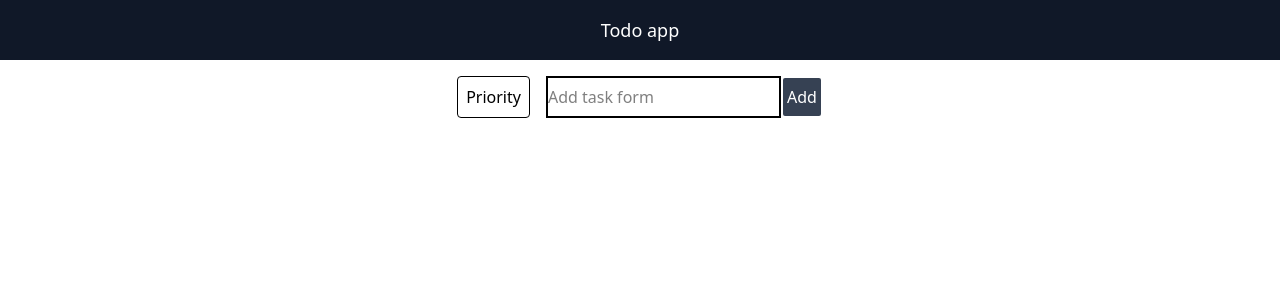
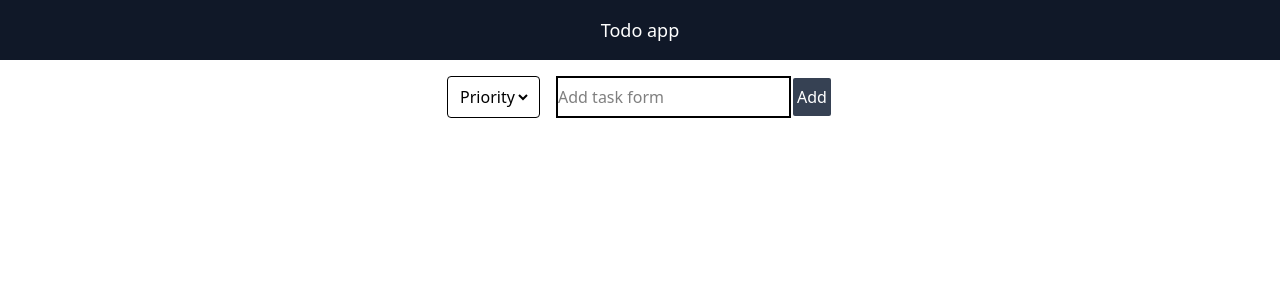
Before and after one commit to loverboykosu/todo_app, a React (Vite) app: page / in a window 1280 px wide. Shown: the top 300 px of the page. Built offline with nearby package versions, Linux system fonts and the light colour scheme.

Commit message:
feat: add priority func by jsx

```diff
--- a/src/components/Todo.jsx
+++ b/src/components/Todo.jsx
@@ -1,17 +1,14 @@
 import { useState } from "react";
+import { MdPriorityHigh } from "react-icons/md";
 const Todo = () => {
   const [todoList, setTodoList] = useState([]);
   const [input, setInput] = useState("");
   const [isAdd, setIsAdd] = useState(false);
-  const [isOpen, setIsOpen] = useState(false);
+  const priorities = ["H", "M", "L"];
   const getChange = (e) => {
     setInput(e.target.value);
   };
-  const changeOpenState = () => {
-    setIsOpen((prev) => {
-      return !prev;
-    });
-  };
+
   const addList = () => {
     setIsAdd(true);
     setTodoList([...todoList, input]);
@@ -31,13 +28,16 @@ const Todo = () => {
         <div className="flex justify-center mt-4">
           {/* ドロップダウンの実装 */}
           <div className="p-2 text-center text-black rounded border-1 border-solid">
-            <button onClick={changeOpenState}>Priority</button>
-            {isOpen && (
-              <>
-                <p>hello</p>
-                <p>hello</p>
-              </>
-            )}
+            <select>
+              <option value="">Priority</option>
+              {priorities.map((priority) => {
+                return (
+                  <option value={priority} key={priority}>
+                    {priority}
+                  </option>
+                );
+              })}
+            </select>
           </div>
           <input
             className="ml-4 border-2 border-solid"
```
